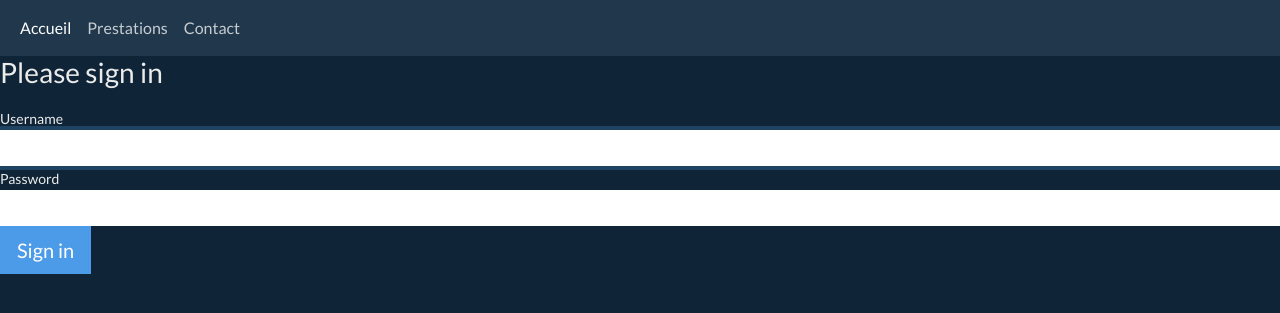
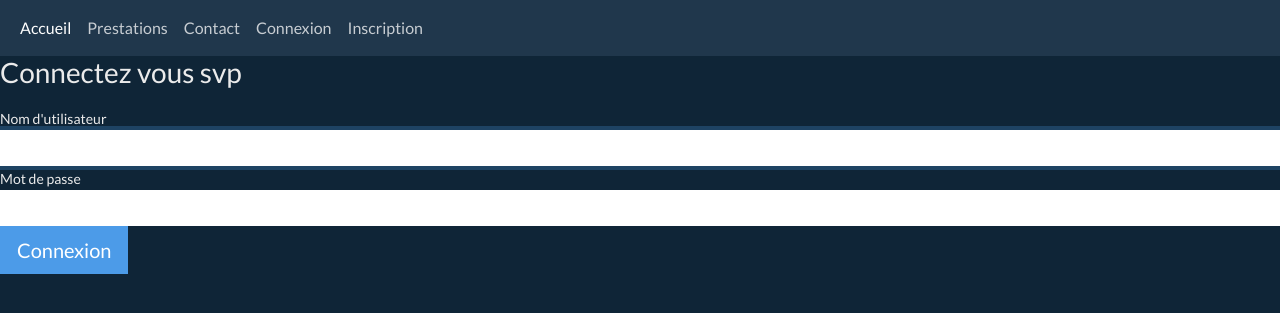
Before and after one commit to YohannDR/AP1Comeleon, a Symfony app: template Comeleon/templates/security/login.html.twig in a window 1280 px wide. Shown: the top 313 px of the page. Run offline with Twig, Linux system fonts and the light colour scheme; the template is opened without the code that fills it, so the values that code supplies are empty; some libraries are stand-ins or nearby versions.

Commit message:
<feat>(Login): ajout des boutons de connexion et inscription dans le menu

```diff
--- a/Comeleon/templates/base.html.twig
+++ b/Comeleon/templates/base.html.twig
@@ -2,7 +2,7 @@
 <html>
     <head>
         <meta charset="UTF-8">
-        <title>{% block title %}Welcome!{% endblock %}</title>
+        <title>{% block title %}Bienvenue !{% endblock %}</title>
         {# Run `composer require symfony/webpack-encore-bundle`
            and uncomment the following Encore helpers to start using Symfony UX #}
         {% block stylesheets %}
@@ -24,7 +24,7 @@
     <div class="collapse navbar-collapse" id="navbarColor02">
       <ul class="navbar-nav me-auto">
         <li class="nav-item">
-          <a class="nav-link active" href="/">Accueil
+          <a class="nav-link active" href="/login">Accueil
             <span class="visually-hidden">(current)</span>
           </a>
         </li>
@@ -33,6 +33,12 @@
         </li>
         <li class="nav-item">
           <a class="nav-link" href="/contact">Contact</a>
+        </li>
+        <li>
+          <a class="nav-link" href="/login">Connexion</a>
+        </li>
+        <li>
+          <a class="nav-link" href="/register">Inscription</a>
         </li>
 
       </ul>
--- a/Comeleon/templates/security/login.html.twig
+++ b/Comeleon/templates/security/login.html.twig
@@ -1,6 +1,6 @@
 {% extends 'base.html.twig' %}
 
-{% block title %}Log in!{% endblock %}
+{% block title %}Connexion !{% endblock %}
 
 {% block body %}
 <form method="post">
@@ -10,14 +10,14 @@
 
     {% if app.user %}
         <div class="mb-3">
-            You are logged in as {{ app.user.username }}, <a href="{{ path('app_logout') }}">Logout</a>
+            Vous êtes connecté en tant que {{ app.user.username }}, <a href="{{ path('app_logout') }}">Deconnexion</a>
         </div>
     {% endif %}
 
-    <h1 class="h3 mb-3 font-weight-normal">Please sign in</h1>
-    <label for="inputUsername">Username</label>
+    <h1 class="h3 mb-3 font-weight-normal">Connectez vous svp</h1>
+    <label for="inputUsername">Nom d'utilisateur</label>
     <input type="text" value="{{ last_username }}" name="username" id="inputUsername" class="form-control" autocomplete="username" required autofocus>
-    <label for="inputPassword">Password</label>
+    <label for="inputPassword">Mot de passe</label>
     <input type="password" name="password" id="inputPassword" class="form-control" autocomplete="current-password" required>
 
     <input type="hidden" name="_csrf_token"
@@ -36,7 +36,7 @@
     #}
 
     <button class="btn btn-lg btn-primary" type="submit">
-        Sign in
+        Connexion
     </button>
 </form>
 {% endblock %}
```
Also changed, not shown: 3 other files.
